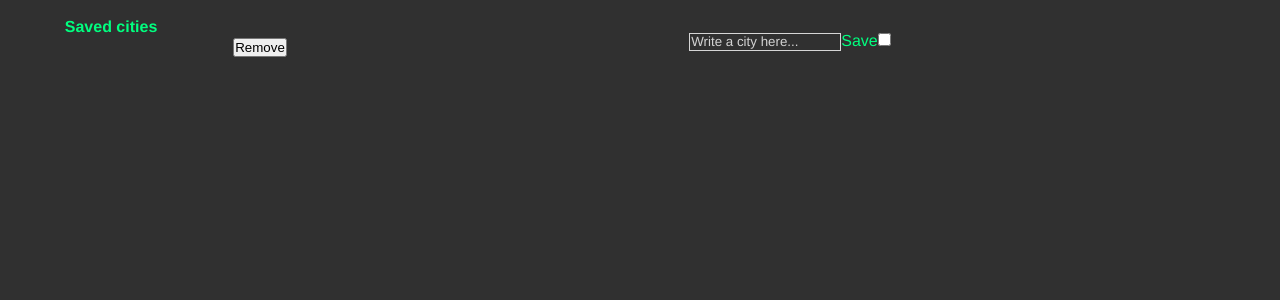
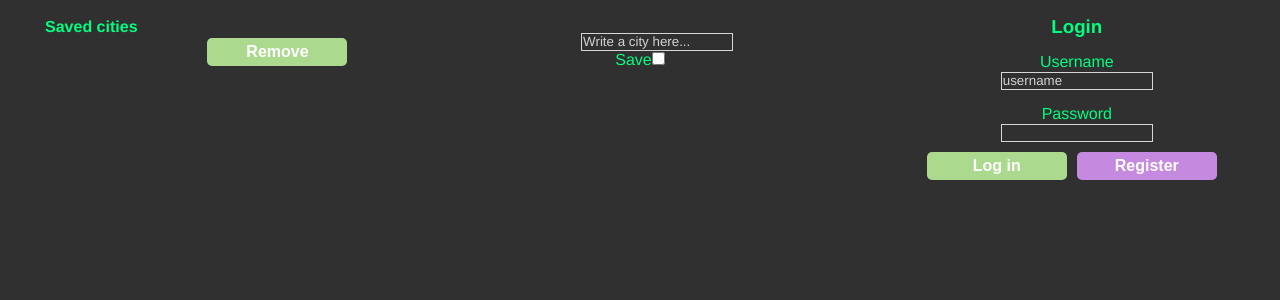
Before and after one commit to kallevo/S-sovellus, a React (Create React App) app: page / in a window 1280 px wide. Shown: the top 300 px of the page. Built offline with nearby package versions, Linux system fonts and the light colour scheme; no server answers.

Commit message:
loginformin pohja tehty

```diff
--- a/src/App.css
+++ b/src/App.css
@@ -79,7 +79,7 @@ h1 {
   font-weight: 600;
 }
 .savedCities {
-  width: 300px;
+  width: 30%;
   float: left;
   display: flex;
   flex-direction: column;
@@ -91,6 +91,36 @@ h1 {
   display: flex;
   flex-direction: column;
   justify-content: space-between;
+  width: 40%;
+  float: left;
+}
+
+.login {
+  float: right;
+  width: 30%;
+}
+
+.inputgroup > label {
+  margin-top: 15px;
+  display: block;
+}
+
+button {
+  border-radius: 5px;
+  border: none;
+  color: #fff;
+  background-color: #abda8f;
+  cursor: pointer;
+  outline: 0;
+  padding: 5px 0;
+  font-weight: bold;
+  font-size: 16px;
+  width: 140px;
+}
+
+.regBtn {
+  background-color: #c589e0;
+  margin: 10px;
 }
 
 .pointer {
--- a/src/components/App.js
+++ b/src/components/App.js
@@ -33,7 +33,7 @@ function App() {
                     console.log(response.data);
                 }).catch(error => {
                 if (error.response.status === 404) {
-                    alert("Haulla ei löytynt tuloksia!");
+                    alert("Haulla ei löytynyt tuloksia!");
                 }
             });
             if (save) {
@@ -59,6 +59,14 @@ function App() {
         } else {
             setSave(false);
         }
+    }
+
+    const handleLogin = (event) => {
+
+    }
+
+    const handleRegister = (event) => {
+
     }
 
 
@@ -161,6 +169,24 @@ function App() {
                     }
                 </div>
             </div>
+
+
+            <div className="login">
+                <h3>Login</h3>
+                <form className="loginForm">
+                    <div className="inputgroup">
+                        <label>Username</label>
+                        <input type="text" name="username" placeholder="username"/>
+                    </div>
+                    <div className="inputgroup">
+                        <label>Password</label>
+                        <input type="password" name="password"/>
+                    </div>
+                    <button className="loginBtn" onClick={handleLogin}>Log in</button>
+                    <button className="regBtn" onClick={handleRegister}>Register</button>
+                </form>
+            </div>
+
         </div>
     );
 }
```
